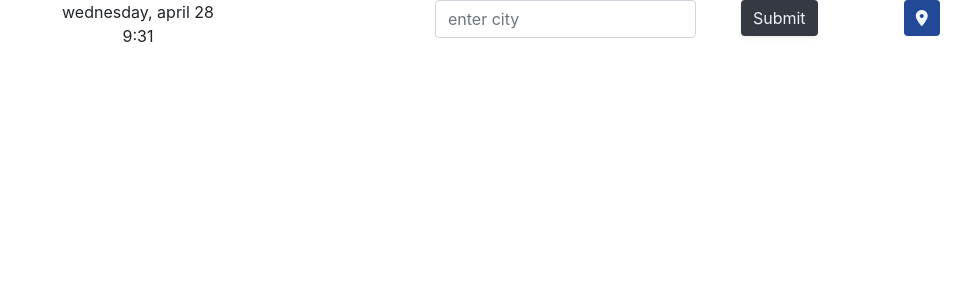
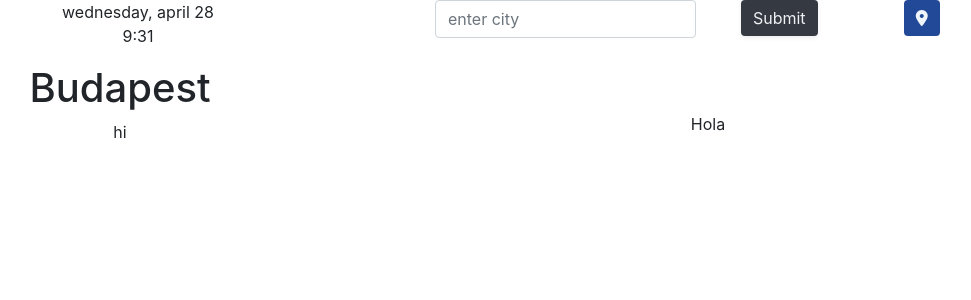
Before and after one commit to brnnkva/react-weather-app, a React (Create React App) app: page / in a window 1280 px wide. Shown: the top 300 px of the page, without its empty margins (217-1188 px from the left). Built offline with nearby package versions, Linux system fonts and the light colour scheme.

Commit message:
created MainForecast and WeatherDetails files

```diff
--- a/src/App.js
+++ b/src/App.js
@@ -1,5 +1,7 @@
 import './App.css';
 import SearchForm from "./SearchForm";
+import MainForecast from "./MainForecast";
+import WeatherDetails from "./WeatherDetails";
 
 function App() {
   return (
@@ -19,6 +21,15 @@ function App() {
               <SearchForm />
             </div>
         </div>
+        <div className="row middle-row">
+        <div className="col-6 left-side pe-5">
+              <h1 id="main-city">Budapest</h1>
+              <MainForecast />
+            </div>
+            <div className="col-6 right-side mt-5">
+              <WeatherDetails />
+            </div>
+        </div>
       </div>
     </div>
     </div>
--- /dev/null
+++ b/src/MainForecast.js
@@ -0,0 +1,10 @@
+import React from "react";
+import "./MainForecast.css";
+
+export default function MainForecast(){
+    return (
+        <div>
+            hi
+        </div>
+    )
+}
--- /dev/null
+++ b/src/WeatherDetails.js
@@ -0,0 +1,10 @@
+import React from "react";
+import "./WeatherDetails.css";
+
+export default function WeatherDetails(){
+    return (
+        <div>
+            Hola
+        </div>
+    )
+}
```
Also changed, not shown: src/MainForecast.css (added), src/WeatherDetails.css (added).
